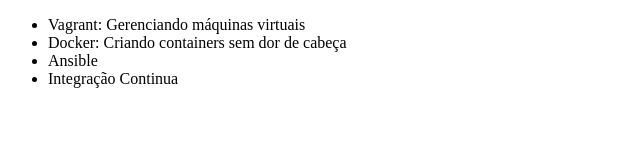
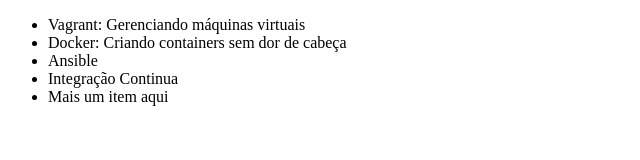
Before and after one commit to LuizFrareWJ/GitAlura, a plain HTML site: page projeto/index.html in a window 1280 px wide. Shown: the whole page, without its empty margins (0-640 px from the left). Drawn offline with Linux system fonts and the light colour scheme.

Commit message:
Alterando o código

```diff
--- a/projeto/index.html
+++ b/projeto/index.html
@@ -10,6 +10,7 @@
         <li>Docker: Criando containers sem dor de cabeça</li>
         <li>Ansible</li>
         <li>Integração Continua</li>
+        <li>Mais um item aqui</li>
     </ul>
 </body>
 </html>
```
Also changed, not shown: 7 other files.
